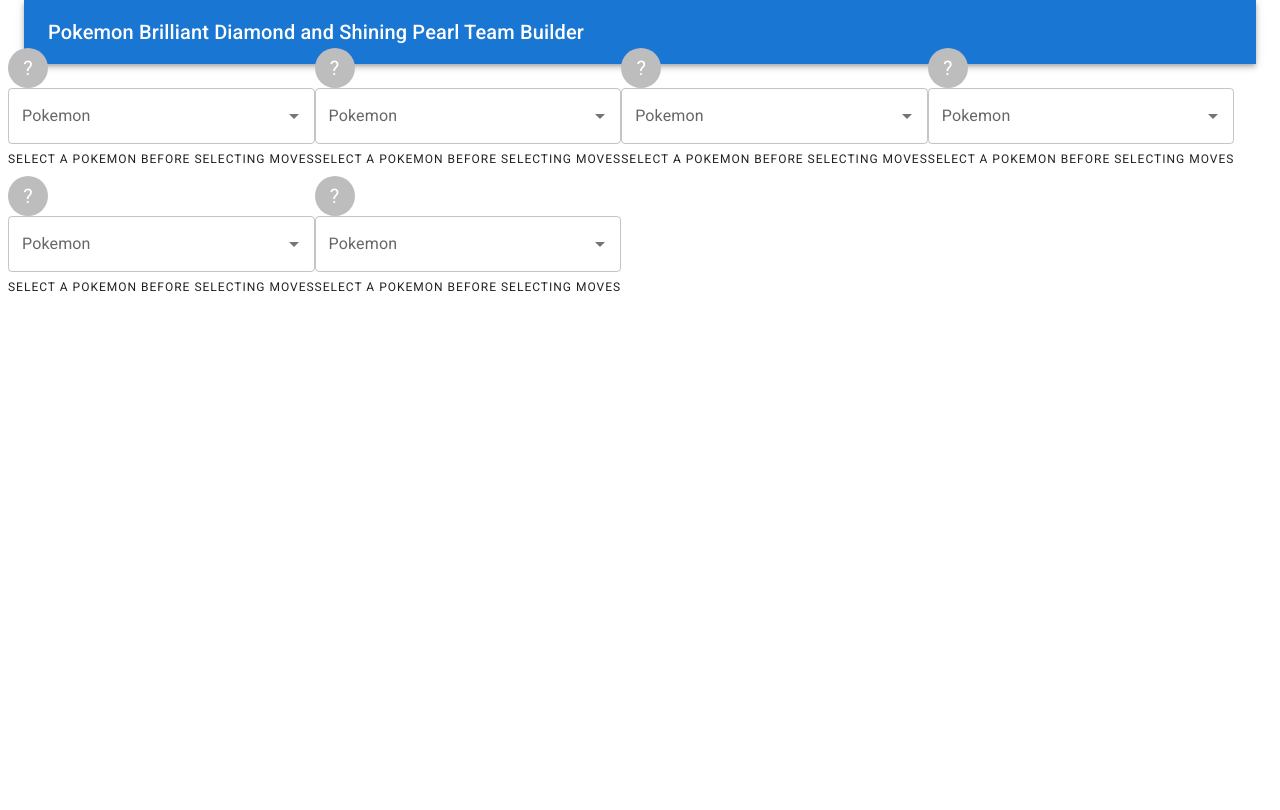
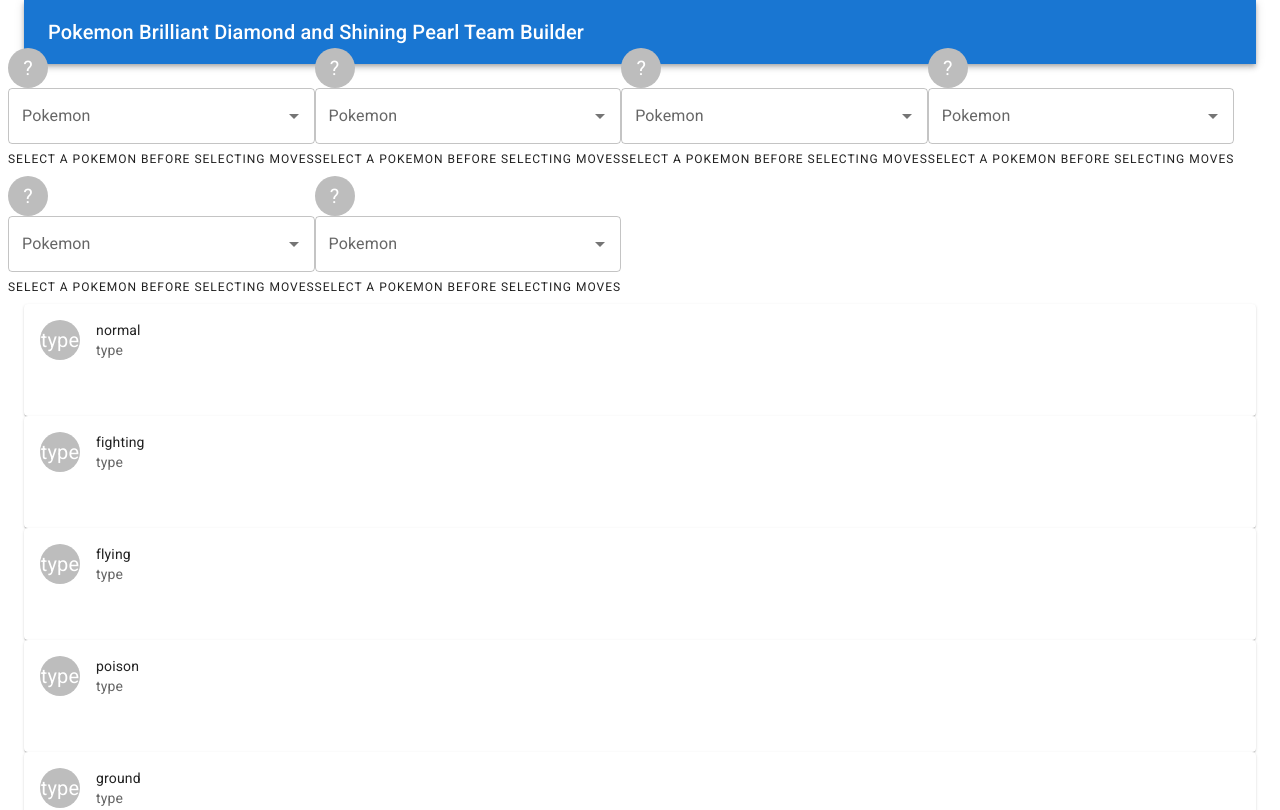
Before and after one commit to yaylinda/pokemon-team-builder, a React (Create React App) app: page / in a window 1280 px wide. Shown: the top 810 px of the page. Built offline with nearby package versions, Linux system fonts and the light colour scheme.

Commit message:
fixed some type issues with team evasl

```diff
--- a/src/pokemonTeamResultsSection/PokemonTeamResultsSection.tsx
+++ b/src/pokemonTeamResultsSection/PokemonTeamResultsSection.tsx
@@ -1,7 +1,12 @@
+import Avatar from '@mui/material/Avatar';
+import Card from '@mui/material/Card';
+import CardContent from '@mui/material/CardContent';
+import CardHeader from '@mui/material/CardHeader';
 import Container from '@mui/material/Container';
+import Typography from '@mui/material/Typography';
 import React, { useEffect, useState } from 'react';
-import { PokemonTeamEvaluationResults, SelectedPokemon } from '../types';
-import { initializePokemonTeamEvaluationResults } from '../util';
+import { PokemonTeamEvaluationResults, PokemonType, PokemonTypeEvaluation, SelectedPokemon } from '../types';
+import { evaluateTeam, initializePokemonTeamEvaluationResults, SERIBII_BASE_URL } from '../util';
 
 export interface PokemonTeamAnalysisSectionProps {
     pokemonTeam: (SelectedPokemon | null)[],
@@ -12,13 +17,36 @@
     const [results, setResults] = useState<PokemonTeamEvaluationResults>(initializePokemonTeamEvaluationResults());
 
     useEffect(() => {
-        setResults(pokemonTeam);
+        if (pokemonTeam.every(p => p === null)) {
+            return;
+        }
+        setResults(evaluateTeam(pokemonTeam.filter(pokemon => pokemon !== null) as SelectedPokemon[]));
     }, [pokemonTeam]);
 
+    const renderResultsForTypeCard = (type: PokemonType) => {
+
+        console.log(`*************** ${JSON.stringify(results)}`);
+
+        return (
+            <Card>
+                <CardHeader
+                    avatar={<Avatar>type</Avatar>}
+                    title={type}
+                    subheader="type"
+                />
+                <CardContent>
+
+                </CardContent>
+            </Card>
+        );
+    }
+
     return (
-        <Container maxWidth={false}>
-
-        </Container>
+        <div>
+            {
+                Object.keys(results).map(type => renderResultsForTypeCard(type as PokemonType))
+            }
+        </div>
     );
 }
 
--- a/src/util.ts
+++ b/src/util.ts
@@ -1,6 +1,6 @@
 import { intersection } from 'lodash';
 
-import { PokemonMoveMap, PokemonTeamEvaluationResults, PokemonType, PokemonTypeMap, SelectedPokemon } from "./types";
+import { PokemonMove, PokemonMoveMap, PokemonTeamEvaluationResults, PokemonType, PokemonTypeMap, SelectedPokemon } from "./types";
 
 export const SERIBII_BASE_URL = 'https://www.serebii.net';
 
@@ -77,6 +77,13 @@
     }), {});
 }
 
+// const getPokemonWeakToType = (
+//     type: PokemonType,
+//     pokemonTeam: SelectedPokemon[],
+// ): SelectedPokemon[] => pokemonTeam
+//     .filter(pokemon => pokemon !== null)
+//     .filter(pokemon => intersection(pokemon.types, typeEffectivenesses[type]).length);
+
 const getPokemonWeakToType = (
     type: PokemonType,
     pokemonTeam: SelectedPokemon[],
@@ -90,9 +97,10 @@
 ): PokemonMoveMap => pokemonTeam.reduce((prev, pokemon) => ({
     ...prev,
     [pokemon.name]: pokemon.selectedMoves
-        .filter(move => move != null)
+        .filter(move => move !== null)
         .filter(move => typeWeaknesses[type].includes(move!.type))
 }), {});
+
 
 export const evaluateTeam = (pokemonTeam: SelectedPokemon[]): PokemonTeamEvaluationResults => {
     return allTypes.reduce((prev, type) => ({
@@ -101,5 +109,5 @@
             pokemonWeakToType: getPokemonWeakToType(type, pokemonTeam),
             pokemonWithMovesEffectiveAgainstType: getPokemonWithMovesEffectiveAgainstType(type, pokemonTeam),
         },
-    }), {})
+    }), {});
 }
```
Also changed, not shown: src/types.ts (+3 -6 lines).
